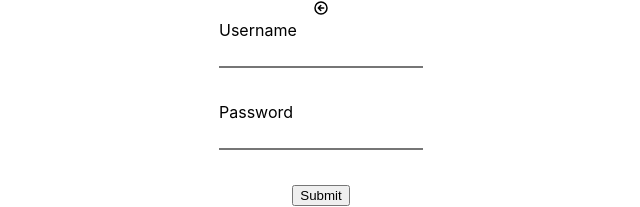
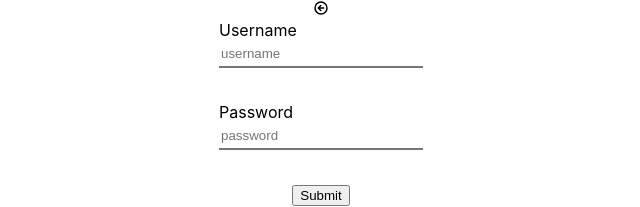
Before and after one commit to RohanPursuit/HobbyBoard, a React (Create React App) app in the folder frontend/: page /signIn in a window 1280 px wide. Shown: the top 207 px of the page, without its empty margins (319-959 px from the left). Built offline with nearby package versions, Linux system fonts and the light colour scheme; no server answers.

Commit message:
add placeholder text for username and password input fields

```diff
--- a/frontend/src/components/UserSignInForm.js
+++ b/frontend/src/components/UserSignInForm.js
@@ -35,11 +35,11 @@ function UserSignInForm(){
             <form className="UserSignInForm" onSubmit={handleSubmit} onChange={handleInputChange}>
                 <div className="username-input">
                     <label htmlFor="username">Username</label>
-                    <input id="username" name="username" type="text" required/>
+                    <input id="username" name="username" type="text" placeholder="username" required/>
                 </div>
                 <div className="password-input">
                     <label htmlFor="password">Password</label>
-                    <input id="password" name="password" type="text" required/>
+                    <input id="password" name="password" type="text" placeholder="password" required/>
                 </div>
 
                 <input type="submit" />
```
